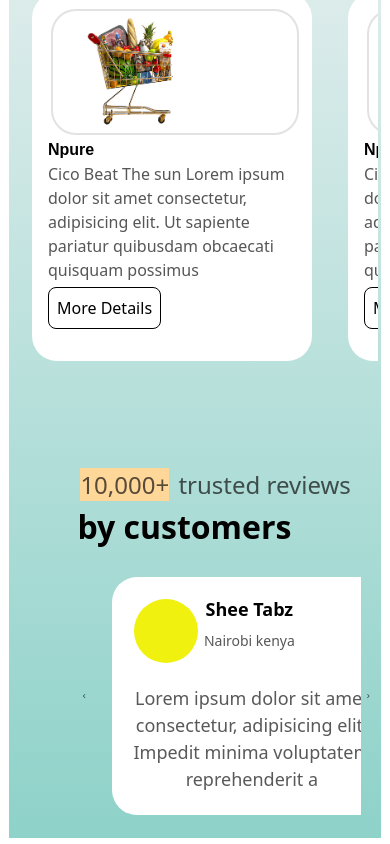
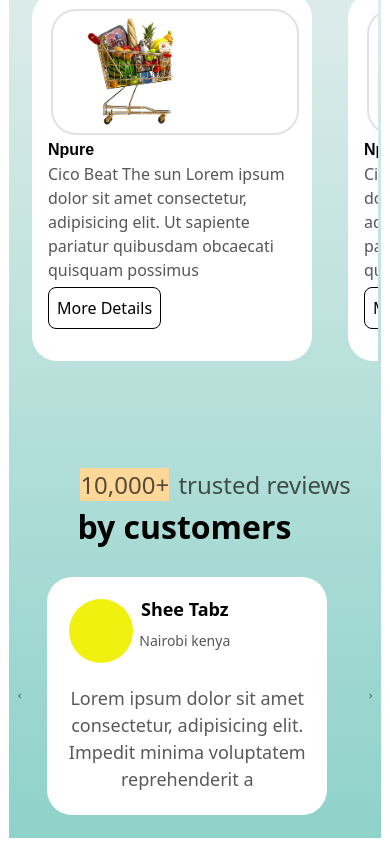
Before and after one commit to Jobsidney/Light-Order, a Next.js app: page / in a window 390 px wide. Shown: the part 1456-2300 px from the top of the page. Built offline with nearby package versions, Linux system fonts and the light colour scheme.

Commit message:
Arrow buttons to scroll

```diff
--- a/pages/index.js
+++ b/pages/index.js
@@ -20,6 +20,15 @@ export default function Home() {
             <p>{des}</p>
       </div>
     )
+  }
+
+  const sliderLeft=()=>{
+    let slider=document.getElementById('slider')
+    slider.scrollLeft=slider.scrollLeft-400
+  }
+  const sliderRight=()=>{
+    let slider=document.getElementById('slider')
+    slider.scrollLeft=slider.scrollLeft+400
   }
   return (
     <div className='body'>
@@ -53,21 +62,26 @@ export default function Home() {
             <BlogCards/>
             <BlogCards/>
             <BlogCards/>
+
           </div>
           <div className="reviews">
-            <div>
+            <div className='pp'>
               <p><span>10,000+</span> trusted reviews</p>
               <h2>by customers</h2>
             </div>
             <div className="arrows flex flex-row items-center">
-              <MdChevronLeft size={40}/>
-              <div className="reviewCardsAll  flex flex-row  xsm:overflow-x-scroll xsm:scroll xsm:white-space-nowrap xsm:scroll-smooth xsm:flex xsm:flex-row">
+              <MdChevronLeft className='opac cursor-pointer' onClick={sliderLeft} size={70}/>
+              <div id="slider" className="reviewCardsAll scrollbar-hide  flex flex-row  xsm:overflow-x-scroll xsm:scroll xsm:white-space-nowrap xsm:scroll-smooth xsm:flex xsm:flex-row">
+                <ReviewsCard/>
+                <ReviewsCard/>
+                <ReviewsCard/>
+                <ReviewsCard/>
                 <ReviewsCard/>
                 <ReviewsCard/>
                 <ReviewsCard/>
                 <ReviewsCard/>
               </div>
-              <MdChevronRight size={40}/>
+              <MdChevronRight className='opac cursor-pointer' onClick={sliderRight} size={70}/>
             </div>
           </div>
         </div>
--- a/styles/globals.css
+++ b/styles/globals.css
@@ -326,8 +326,10 @@ span{
   padding-top: 5rem;
   text-align: start;
   font-size: x-large;
+  color: rgba(14, 14, 14,0.7);
+}
+.pp{
   padding-left: 16vw;
-  color: rgba(14, 14, 14,0.7);
 }
 .reviews h2{
   font-weight: bolder;
@@ -348,6 +350,9 @@ span{
 .review>p{
   color: rgba(19, 18, 18,0.7);
   font-size:large;
+}
+.arrows{
+  padding: 0 16vw;
 }
 
 .subscription{
@@ -448,6 +453,9 @@ svg,i{
 svg:hover, i:hover{
   color: #ed5625;
 }
+.opac{
+
+}
 
 @media screen and (max-width: 768px) {
   .Card{
@@ -478,4 +486,14 @@ svg:hover, i:hover{
   margin-left: 0;
   margin-right: 0;
   }
+  .arrows{
+    margin: 0 ;
+    padding: 0;
+  }
 }
+@media screen and (max-width: 1200px){
+  .arrows{
+    margin: 0 ;
+    padding: 0;
+  }
+}
--- a/tailwind.config.js
+++ b/tailwind.config.js
@@ -19,5 +19,5 @@ module.exports = {
       // => @media (min-width: 1280px) { ... }
     },
   },
-  plugins: [],
+  plugins: [require('tailwind-scrollbar-hide')],
 }
```
